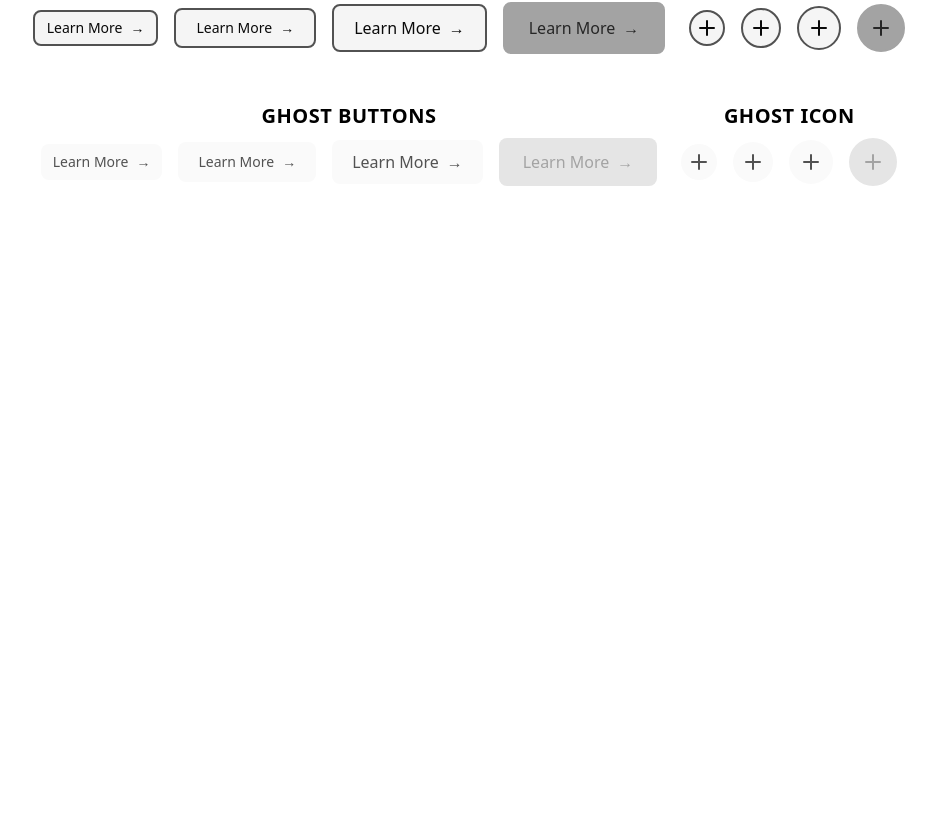
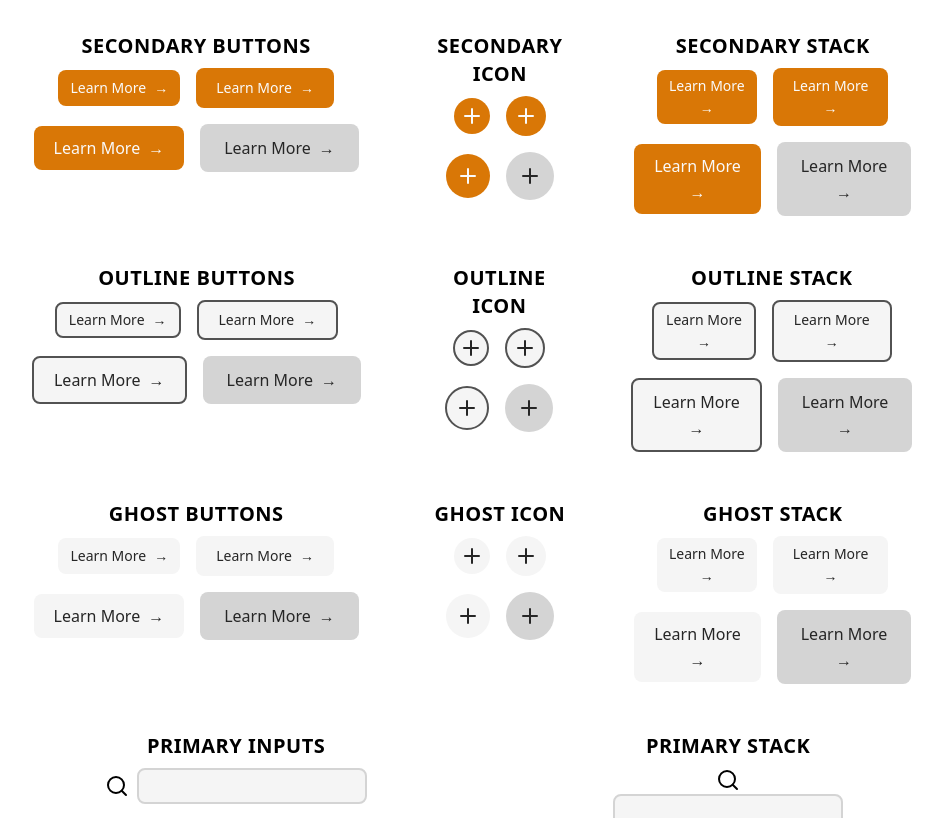
Before and after one commit to JoG655/KanbanBoard, a React (Vite) app: page / in a window 1280 px wide. Shown: the part 780-1598 px from the top of the page, without its empty margins (171-1114 px from the left). Before the commit the page ends 1054 px from the top, so only its background shows below. Built offline with nearby package versions, Linux system fonts and the light colour scheme.

Commit message:
Component refactoring WIP

```diff
--- a/src/App.tsx
+++ b/src/App.tsx
@@ -1,8 +1,9 @@
 import "./App.css";
 
+import { Spinner, type SpinnerProps } from "./components/Spinner";
 import { Button, type ButtonProps } from "./components/Button";
-import { Spinner, type SpinnerProps } from "./components/Spinner";
-import { Moon, Plus, Sun } from "lucide-react";
+import { Input, type InputProps } from "./components/Input";
+import { Moon, Plus, Search, Sun } from "lucide-react";
 import { Switch } from "./components/Switch";
 import { useState } from "react";
 
@@ -11,12 +12,19 @@ const spinnerAnimationCounts: SpinnerProps["animationCount"][] = [
   1, 2, 3, 4, 5,
 ];
 
-const buttonVariants: ButtonProps["variant"][] = [
+const buttonStyleVariants: ButtonProps["styleVariant"][] = [
   "primary",
+  "secondary",
   "outline",
   "ghost",
 ];
-const buttonSizes: ButtonProps["size"][] = ["sm", "md", "lg", "xl"];
+const buttonStyleSizes: ButtonProps["styleSize"][] = ["sm", "md", "lg", "xl"];
+
+const inputStyleVariants: InputProps["styleVariant"][] = [
+  "primary",
+  "secondary",
+];
+const inputStyleSizes: InputProps["styleSize"][] = ["sm", "md", "lg", "xl"];
 
 function Bonus() {
   const [isChecked, setIsChecked] = useState(true);
@@ -36,7 +44,7 @@ function Bonus() {
               <div className="mt-8 grid place-items-center gap-12">
                 {spinnerTexts.map((spinnerText) => (
                   <div
-                    className="flex items-center justify-center gap-6"
+                    className="flex items-start justify-center gap-6"
                     key={spinnerText}
                   >
                     <div className="grid gap-2">
@@ -57,22 +65,22 @@ function Bonus() {
                   </div>
                 ))}
 
-                {buttonVariants.map((buttonVariant) => (
+                {buttonStyleVariants.map((buttonStyleVariant) => (
                   <div
-                    className="flex items-center justify-center gap-6"
-                    key={buttonVariant}
+                    className="flex items-start justify-center gap-6"
+                    key={buttonStyleVariant}
                   >
                     <div className="grid gap-2">
                       <h2 className="text-xl font-bold uppercase tracking-wide">
-                        {buttonVariant} Buttons
+                        {buttonStyleVariant} Buttons
                       </h2>
                       <div className="flex flex-wrap items-center justify-center gap-4">
-                        {buttonSizes.map((buttonSize, index) => (
+                        {buttonStyleSizes.map((buttonStyleSize, index) => (
                           <Button
-                            variant={buttonVariant}
-                            size={buttonSize}
-                            disabled={index === buttonSizes.length - 1}
-                            key={buttonSize}
+                            styleVariant={buttonStyleVariant}
+                            styleSize={buttonStyleSize}
+                            disabled={index === buttonStyleSizes.length - 1}
+                            key={buttonStyleSize}
                           >
                             <span>Learn More</span>
                             <span>&rarr;</span>
@@ -82,19 +90,99 @@ function Bonus() {
                     </div>
                     <div className="grid gap-2">
                       <h2 className="text-xl font-bold uppercase tracking-wide">
-                        {buttonVariant} Icon
+                        {buttonStyleVariant} Icon
                       </h2>
                       <div className="flex flex-wrap items-center justify-center gap-4">
-                        {buttonSizes.map((buttonSize, index) => (
+                        {buttonStyleSizes.map((buttonStyleSize, index) => (
                           <Button
-                            variant={buttonVariant}
-                            size={buttonSize}
-                            btnType="icon"
-                            disabled={index === buttonSizes.length - 1}
-                            key={buttonSize}
+                            styleVariant={buttonStyleVariant}
+                            styleSize={buttonStyleSize}
+                            styleType="icon"
+                            disabled={index === buttonStyleSizes.length - 1}
+                            key={buttonStyleSize}
                           >
                             <Plus />
                           </Button>
+                        ))}
+                      </div>
+                    </div>
+                    <div className="grid gap-2">
+                      <h2 className="text-xl font-bold uppercase tracking-wide">
+                        {buttonStyleVariant} Stack
+                      </h2>
+                      <div className="flex flex-wrap items-center justify-center gap-4">
+                        {buttonStyleSizes.map((buttonStyleSize, index) => (
+                          <Button
+                            styleVariant={buttonStyleVariant}
+                            styleSize={buttonStyleSize}
+                            styleStack={true}
+                            disabled={index === buttonStyleSizes.length - 1}
+                            key={buttonStyleSize}
+                          >
+                            <span>Learn More</span>
+                            <span>&rarr;</span>
+                          </Button>
+                        ))}
+                      </div>
+                    </div>
+                  </div>
+                ))}
+
+                {inputStyleVariants.map((inputStyleVariant) => (
+                  <div
+                    className="flex items-start justify-center gap-6"
+                    key={inputStyleVariant}
+                  >
+                    <div className="grid gap-2">
+                      <h2 className="text-xl font-bold uppercase tracking-wide">
+                        {inputStyleVariant} Inputs
+                      </h2>
+                      <div className="flex flex-wrap items-center justify-center gap-4">
+                        {inputStyleSizes.map((inputStyleSize, index) => (
+                          <Input
+                            styleVariant={inputStyleVariant}
+                            styleSize={inputStyleSize}
+                            type="search"
+                            defaultValue={
+                              index === inputStyleSizes.length - 2
+                                ? "Read only text"
+                                : index === inputStyleSizes.length - 1
+                                  ? "Disabled text"
+                                  : ""
+                            }
+                            readOnly={index === inputStyleSizes.length - 2}
+                            disabled={index === inputStyleSizes.length - 1}
+                            key={inputStyleSize}
+                          >
+                            <Search />
+                          </Input>
+                        ))}
+                      </div>
+                    </div>
+                    <div className="grid gap-2">
+                      <h2 className="text-xl font-bold uppercase tracking-wide">
+                        {inputStyleVariant} Stack
+                      </h2>
+                      <div className="flex flex-wrap items-center justify-center gap-4">
+                        {inputStyleSizes.map((inputStyleSize, index) => (
+                          <Input
+                            styleVariant={inputStyleVariant}
+                            styleSize={inputStyleSize}
+                            styleStack={true}
+                            type="search"
+                            defaultValue={
+                              index === inputStyleSizes.length - 2
+                                ? "Read only text"
+                                : index === inputStyleSizes.length - 1
+                                  ? "Disabled text"
+                                  : ""
+                            }
+                            readOnly={index === inputStyleSizes.length - 2}
+                            disabled={index === inputStyleSizes.length - 1}
+                            key={inputStyleSize}
+                          >
+                            <Search />
+                          </Input>
                         ))}
                       </div>
                     </div>
@@ -112,7 +200,6 @@ function Bonus() {
 function App() {
   return (
     <>
-      <nav className="sticky top-0 flex w-full items-center justify-center gap-4 border-b-2 border-primary-700 bg-white p-4 text-lg"></nav>
       <main className="mx-auto flex min-h-dvh max-w-7xl flex-grow flex-col items-center scroll-smooth px-1 py-4 md:px-4 md:py-6">
         <Bonus />
       </main>
--- a/src/components/Button.tsx
+++ b/src/components/Button.tsx
@@ -6,15 +6,14 @@ import { useRipple } from "../hooks/useRipple";
 
 export type ButtonProps = VariantProps<typeof buttonStyle> & {
   ripple?: boolean;
-  childrenStack?: boolean;
 } & ComponentPropsWithoutRef<"button">;
 
 export function Button({
-  variant,
-  size,
-  btnType,
+  styleVariant,
+  styleSize,
+  styleType,
+  styleStack,
   ripple = true,
-  childrenStack = false,
   className,
   onClick,
   children,
@@ -35,8 +34,7 @@ export function Button({
     <button
       ref={ref}
       className={twMerge(
-        buttonStyle({ variant, size, btnType }),
-        childrenStack ? "flex-col" : null,
+        buttonStyle({ styleVariant, styleSize, styleType, styleStack }),
         className,
       )}
       onClick={handleOnClick}
--- a/src/components/Input.tsx
+++ b/src/components/Input.tsx
@@ -1,12 +1,12 @@
 import { type VariantProps } from "class-variance-authority";
-import { inputStyle } from "../styles/inputStyle";
+import { inputStyle, labelStyle } from "../styles/inputStyle";
 import { type ComponentPropsWithoutRef } from "react";
 import { twMerge } from "tailwind-merge";
 
 export type InputProps = VariantProps<typeof inputStyle> &
+  VariantProps<typeof labelStyle> &
   ComponentPropsWithoutRef<"input"> & {
     childrenInsertion?: "Prepend" | "Append";
-    childrenStack?: boolean;
   };
 
 function LabelContent(children: InputProps["children"]) {
@@ -16,27 +16,21 @@ function LabelContent(children: InputProps["children"]) {
 }
 
 export function Input({
-  variant,
-  size,
+  styleVariant,
+  styleSize,
+  styleStack,
   className,
   children,
   childrenInsertion = "Prepend",
-  childrenStack = false,
   ...rest
 }: InputProps) {
   return (
     <>
-      <label
-        className={twMerge(
-          "flex items-center gap-2 hover:cursor-pointer",
-          childrenStack ? "flex-col" : null,
-        )}
-      >
+      <label className={labelStyle({ styleStack })}>
         {childrenInsertion === "Prepend" ? LabelContent(children) : null}
         <input
           className={twMerge(
-            inputStyle({ variant, size }),
-            !children ? "mr-2" : null,
+            inputStyle({ styleVariant, styleSize }),
             className,
           )}
           {...rest}
--- a/src/hooks/useRipple.ts
+++ b/src/hooks/useRipple.ts
@@ -2,7 +2,7 @@ import { type RefObject, useCallback, useRef } from "react";
 import resolveConfig from "tailwindcss/resolveConfig";
 import tailwindConfig from "../..//tailwind.config";
 
-const DEFAULT_COLOR = resolveConfig(tailwindConfig).theme.colors.secondary[500];
+const DEFAULT_COLOR = resolveConfig(tailwindConfig).theme.colors.focus;
 const DEFAULT_DURATION = 500;
 
 type MinimalEvent = {
--- a/src/index.css
+++ b/src/index.css
@@ -2,6 +2,7 @@
 @tailwind components;
 @tailwind utilities;
 
+/* Scrollbar */
 * {
   scrollbar-width: thin;
   scrollbar-color: theme(colors.scrollbar) transparent;
@@ -38,6 +39,7 @@
 /* Spinner */
 .spinner {
   --spinner-gap: 10ch;
+  --spinner-text-color: theme(colors.primary.800);
   --spinner-text-shadow-blur-radius: 0.4rem;
   --spinner-text-shadow-color: theme(colors.primary.50);
   --spinner-animation-index: 1;
@@ -50,13 +52,19 @@
 
   @apply relative grid place-items-center rounded-full;
 }
+.dark .spinner {
+  --spinner-text-color: theme(colors.primary.50);
+  --spinner-text-shadow-color: theme(colors.primary.800);
+  --spinner-animation-color-even: theme(colors.primary.50);
+}
 .spinner:not(:has(.spinner__text)) {
   --spinner-gap: 0px;
 }
 
 .spinner__text {
-  @apply absolute px-2 text-center text-sm font-black text-primary-800;
+  @apply absolute px-2 text-center text-sm font-black;
 
+  color: var(--spinner-text-color);
   grid-row: 1 / -1;
   grid-column: 1 / -1;
   text-shadow:
@@ -122,12 +130,14 @@
   }
 }
 
+/* Ripple */
 .ripple {
-  --ripple-animation-color: theme(colors.secondary.500);
+  --ripple-animation-color: theme(colors.focus);
   --ripple-animation-duration: 3000ms;
 
   @apply relative;
 }
+
 .ripple__animation {
   --ripple-animation-left: 50%;
   --ripple-animation-top: 50%;
--- a/src/styles/buttonStyle.ts
+++ b/src/styles/buttonStyle.ts
@@ -5,90 +5,91 @@ export const buttonStyle = cva(
     "flex",
     "items-center",
     "justify-center",
-    "gap-2",
     "rounded-lg",
-    "leading-none",
     "ring-focus",
     "transition",
-    "hover:cursor-pointer",
     "focus:outline-none",
-    "focus-visible:ring-4",
+    "focus-visible:ring-2",
     "disabled:cursor-not-allowed",
+    "disabled:bg-primary-300",
+    "disabled:text-primary-800",
+    "dark:disabled:bg-primary-600",
+    "dark:disabled:text-primary-100",
   ],
   {
     variants: {
-      variant: {
+      styleVariant: {
         primary: [
           "bg-primary-600",
           "text-primary-50",
           "hover:bg-primary-700",
           "active:bg-primary-800",
-          "disabled:bg-primary-300",
-          "disabled:text-primary-800",
           "dark:bg-primary-300",
           "dark:text-primary-800",
           "dark:hover:bg-primary-200",
           "dark:active:bg-primary-100",
-          "dark:disabled:bg-primary-600",
-          "dark:disabled:text-primary-50",
+        ],
+        secondary: [
+          "bg-secondary-600",
+          "text-primary-50",
+          "hover:bg-secondary-700",
+          "active:bg-secondary-800",
+          "dark:bg-secondary-300",
+          "dark:text-primary-800",
+          "dark:hover:bg-secondary-200",
+          "dark:active:bg-secondary-100",
         ],
         outline: [
           "border-2",
           "border-primary-600",
           "bg-primary-100",
-          "text-primary-950",
+          "text-primary-800",
           "hover:bg-primary-200",
           "active:bg-primary-300",
-          "disabled:border-primary-400",
-          "disabled:bg-primary-400",
-          "disabled:text-primary-800",
+          "disabled:border-0",
           "dark:border-primary-400",
           "dark:bg-primary-950",
-          "dark:text-primary-400",
+          "dark:text-primary-50",
           "dark:hover:bg-primary-900",
           "dark:active:bg-primary-800",
-          "dark:disabled:border-primary-800",
-          "dark:disabled:bg-primary-800",
-          "dark:disabled:text-primary-600",
         ],
         ghost: [
-          "bg-primary-50",
-          "text-primary-600",
-          "hover:bg-primary-50",
-          "active:bg-primary-100",
-          "disabled:border-primary-200",
-          "disabled:bg-primary-200",
-          "disabled:text-primary-400",
+          "bg-primary-100",
+          "text-primary-800",
+          "hover:bg-primary-200",
+          "active:bg-primary-300",
           "dark:bg-primary-950",
-          "dark:text-primary-200",
-          "dark:hover:bg-primary-950",
-          "dark:active:bg-primary-900",
-          "dark:disabled:border-primary-800",
-          "dark:disabled:bg-primary-800",
-          "dark:disabled:text-primary-200",
+          "dark:text-primary-50",
+          "dark:hover:bg-primary-900",
+          "dark:active:bg-primary-800",
         ],
       },
-      size: {
+      styleSize: {
         sm: ["min-h-9", "px-3", "py-1.5", "text-sm"],
         md: ["min-h-10", "px-5", "py-2", "text-sm"],
         lg: ["min-h-11", "px-5", "py-2.5", "text-md"],
         xl: ["min-h-12", "px-6", "py-3", "text-md"],
       },
-      btnType: {
+      styleType: {
         button: "",
         icon: ["rounded-full", "px-0"],
       },
+      styleStack: {
+        false: "gap-2",
+        true: ["flex-col", "gap-0.5"],
+      },
     },
     compoundVariants: [
-      { btnType: "icon", size: "sm", class: "size-9" },
-      { btnType: "icon", size: "md", class: "size-10" },
-      { btnType: "icon", size: "lg", class: "size-11" },
-      { btnType: "icon", size: "xl", class: "size-12" },
+      { styleType: "icon", styleSize: "sm", class: "size-9" },
+      { styleType: "icon", styleSize: "md", class: "size-10" },
+      { styleType: "icon", styleSize: "lg", class: "size-11" },
+      { styleType: "icon", styleSize: "xl", class: "size-12" },
     ],
     defaultVariants: {
-      variant: "primary",
-      size: "md",
-      btnType: "button",
+      styleVariant: "primary",
+      styleSize: "md",
+      styleType: "button",
+      styleStack: false,
     },
   },
 );
--- a/src/styles/inputStyle.ts
+++ b/src/styles/inputStyle.ts
@@ -4,33 +4,46 @@ export const inputStyle = cva(
   [
     "rounded-lg",
     "border-2",
+    "bg-primary-100",
+    "text-primary-800",
     "ring-focus",
     "transition",
-    "hover:cursor-pointer",
-    "focus:cursor-auto",
+    "read-only:cursor-text",
+    "read-only:select-all",
+    "read-only:bg-primary-200",
+    "read-only:text-primary-800",
     "focus:outline-none",
-    "focus-visible:ring-4",
+    "focus-visible:ring-2",
     "disabled:cursor-not-allowed",
+    "disabled:border-0",
+    "disabled:bg-primary-300",
+    "disabled:text-primary-800",
+    "dark:bg-primary-950",
+    "dark:text-primary-50",
+    "dark:disabled:bg-primary-600",
+    "dark:disabled:text-primary-100",
   ],
   {
     variants: {
-      variant: {
+      styleVariant: {
         primary: [
-          "border-primary-600",
-          "bg-primary-50",
-          "text-primary-600",
-          "hover:border-primary-800",
-          "disabled:bg-primary-200",
-          "disabled:text-primary-50",
-          "dark:border-primary-400",
-          "dark:bg-primary-950",
-          "dark:text-primary-400",
-          "dark:hover:border-primary-200",
-          "dark:disabled:bg-primary-800",
-          "dark:disabled:text-primary-950",
+          "border-primary-300",
+          "hover:border-primary-500",
+          "focus:border-primary-700",
+          "dark:border-primary-600",
+          "dark:hover:border-primary-400",
+          "dark:focus:border-primary-200",
+        ],
+        secondary: [
+          "border-secondary-300",
+          "hover:border-secondary-500",
+          "focus:border-secondary-700",
+          "dark:border-secondary-600",
+          "dark:hover:border-secondary-400",
+          "dark:focus:border-secondary-200",
         ],
       },
-      size: {
+      styleSize: {
         sm: ["min-h-9", "px-3", "py-1.5", "text-sm"],
         md: ["min-h-10", "px-5", "py-2", "text-sm"],
         lg: ["min-h-11", "px-5", "py-2.5", "text-md"],
@@ -38,8 +51,29 @@ export const inputStyle = cva(
       },
     },
     defaultVariants: {
-      variant: "primary",
-      size: "md",
+      styleVariant: "primary",
+      styleSize: "md",
     },
   },
 );
+
+export const labelStyle = cva(
+  [
+    "flex",
+    "items-center",
+    "justify-center",
+    "leading-none",
+    "hover:cursor-pointer",
+  ],
+  {
+    variants: {
+      styleStack: {
+        false: "gap-2",
+        true: ["flex-col", "gap-0.5"],
+      },
+    },
+    defaultVariants: {
+      styleStack: false,
+    },
+  },
+);
```
